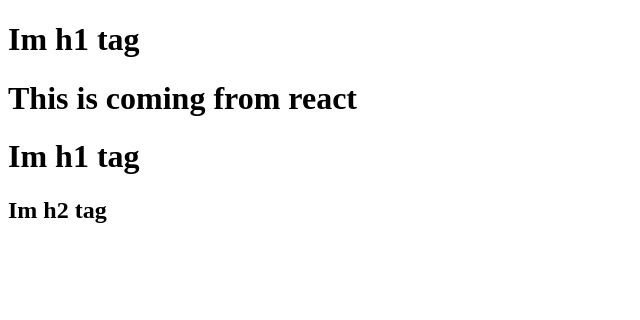
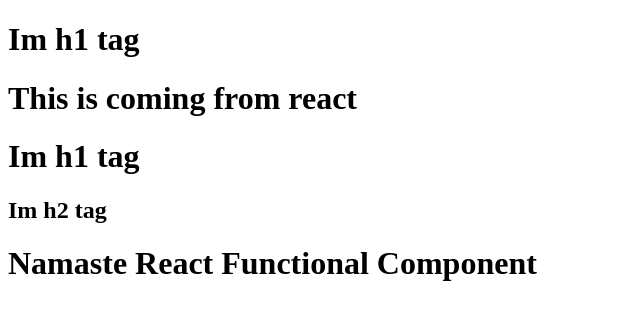
Before and after one commit to abhishek-shigavan/namaste-react, a React (Vite) app: page / in a window 1280 px wide. Shown: the top 320 px of the page, without its empty margins (0-640 px from the left). Built offline with nearby package versions, Linux system fonts and the light colour scheme.

Commit message:
MODIFIED: functional component created

```diff
--- a/App.js
+++ b/App.js
@@ -40,7 +40,8 @@
 ]);
 */
 
-const parent = (
+// functional component
+const Parent = () => (
   <>
     <div id="child1">
       <h1>Im h1 tag</h1>
@@ -53,4 +54,14 @@
   </>
 );
 
-root.render(parent);
+// component composition
+const HeadingComponent = () => {
+  return (
+    <>
+      <Parent />
+      <h1>Namaste React Functional Component</h1>
+    </>
+  );
+};
+
+root.render(<HeadingComponent />);
```
